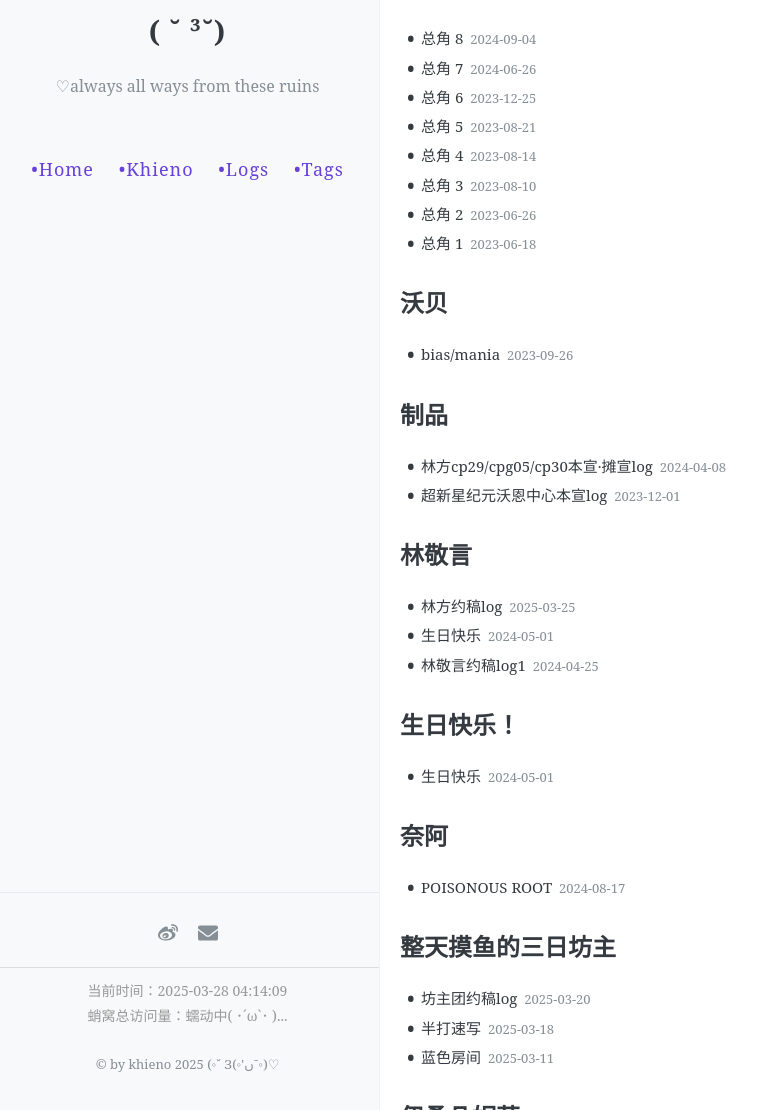
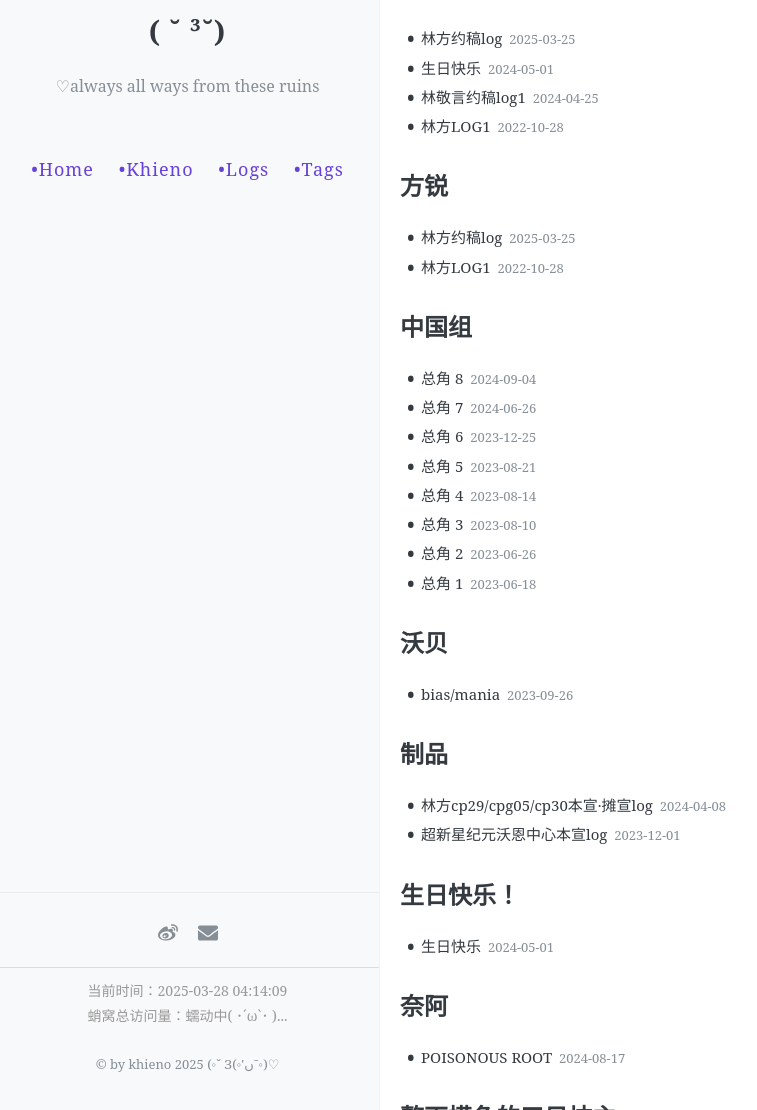
Before and after one commit to khieno/maybealiar, a Jekyll site: the page built from tags/index.html, in a window 1280 px wide and 1400 px high, scrolled down 3398 px. Shown: the part 290-1400 px from the top of the window, without its empty margins (4-761 px from the left). Built offline with Jekyll 4.4.1, drawn with Linux system fonts in a browser that asks for light colours; comment, search, counter and statistics services are not loaded; some of the changed text lies outside the part shown.

Commit message:
Update 2022-10-28-linfangLOG1.md

```diff
--- a/_posts/2022-10-28-linfangLOG1.md
+++ b/_posts/2022-10-28-linfangLOG1.md
@@ -7,7 +7,7 @@ date: 2022-10-28
 
 Author: 克诺
 
-tags: [全职高手,林方]
+tags: [全职高手,林方,林敬言,方锐]
 
 toc: false
 ---
```
